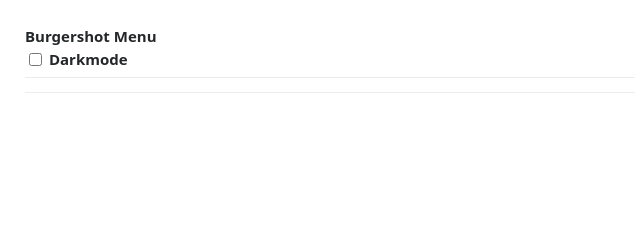
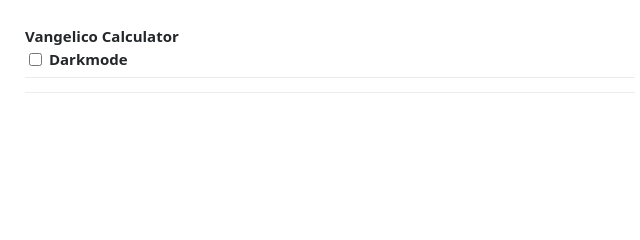
Before and after one commit to Godsplanrp/vangelico-jewelry, a plain HTML site: page index.html in a window 1280 px wide. Shown: the top 240 px of the page, 0-640 px from the left. Drawn offline with Linux system fonts and the light colour scheme.

Commit message:
Update index.html

```diff
--- a/index.html
+++ b/index.html
@@ -3,7 +3,7 @@
 
 <head>
 	<meta charset="UTF-8">
-	<title>Burgershot Menu</title>
+	<title>Vangelico Calculator</title>
 	<link rel="shortcut icon" href="images/logo.png" />
 	<link rel="stylesheet" href="index.css" />
 	<link rel="stylesheet" href="../style/font-awesome-4.7.0/css/font-awesome.min.css"> </head>
@@ -11,7 +11,7 @@
 <body onLoad="loadPage()">
 	<div id="form">
 		<div class="form-group">
-			<span style="font-weight: bold;">Burgershot Menu</span><br />
+			<span style="font-weight: bold;">Vangelico Calculator</span><br />
 			<input type="checkbox" id="darkmode" name="darkmode" value="darkmode" />
 			<label for="darkmode">Darkmode</label>
 			<span id="action-buttons">
```
